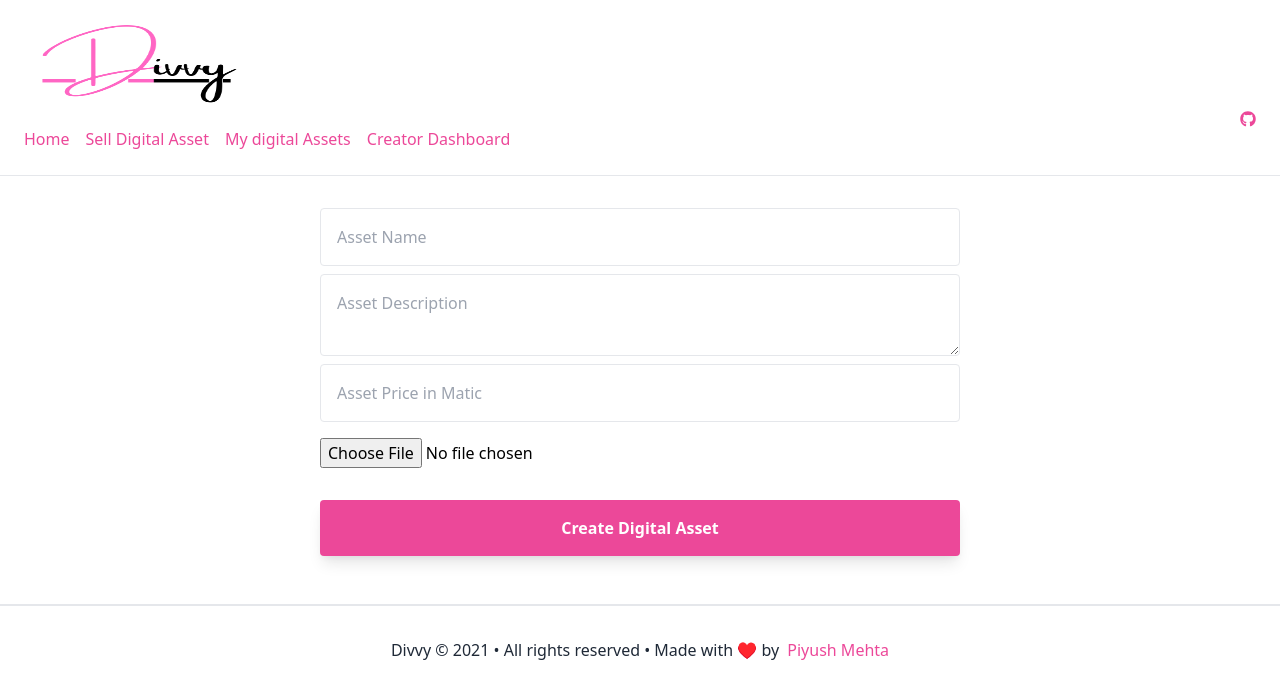
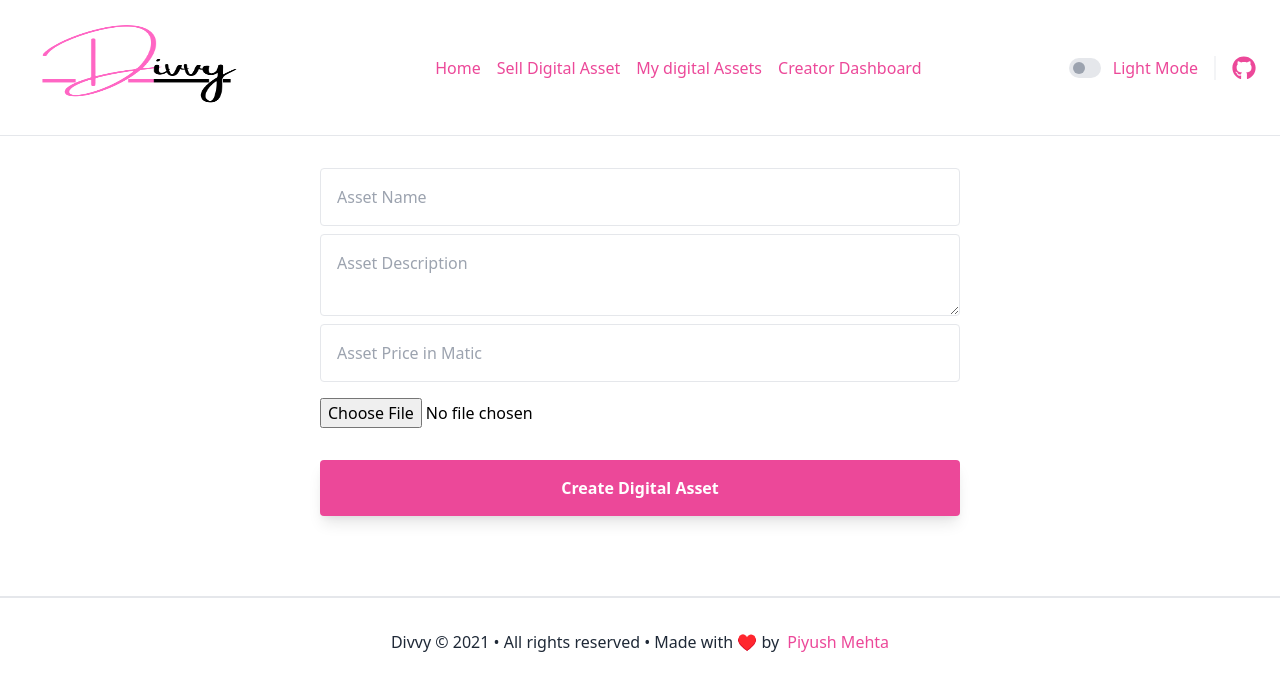
Before and after one commit to piyush97/divvy, a Next.js app: page /create-item in a window 1280 px wide. Shown: the top 698 px of the page. Built offline with nearby package versions, Linux system fonts and the light colour scheme; what ipfs-http-client would draw is missing.

Commit message:
main: Add color switches for dark mode for all pages and components

```diff
--- a/components/Footer.js
+++ b/components/Footer.js
@@ -1,13 +1,15 @@
-import React from "react";
+import React, { useContext } from "react";
+import { ThemeContext } from "../providers/ThemeProvider";
 
 const Footer = () => {
+  const { mode } = useContext(ThemeContext);
   return (
-    <footer>
+    <footer className={`py-8`}>
       <div className="flex justify-center border-t-2">
-        <p className="pt-8 text-gray-800">
+        <p className={`pt-8 ${mode === 'dark' ? 'text-gray-400' : 'text-gray-800'}`}>
           Divvy &copy; {new Date().getFullYear()} • All rights reserved •
         </p>
-        <div className="pt-8 pl-1 text-gray-800">
+        <div className={`pt-8 pl-1 ${mode === 'dark' ? 'text-gray-400' : 'text-gray-800'}`}>
           {"  "}
           Made with ♥️ by
           <a className="pl-1 text-pink-500" href="https://piyushmehta.com">
--- a/components/Navbar.js
+++ b/components/Navbar.js
@@ -1,33 +1,40 @@
 import Head from "next/head";
 import Image from "next/image";
-import React from "react";
+import React, { useContext } from "react";
 import { FaGithub } from "react-icons/fa";
+import { ThemeContext } from "../providers/ThemeProvider";
 import logo from "../public/Divvy.png";
 import Menu from "./Menu";
+import Switcher from "./Switcher";
 /**
  * Navbar component
  *
  * @return {*}
  */
 const Navbar = () => {
+  const { mode, toggleMode } = useContext(ThemeContext);
   return (
     <>
       <Head>
         <title>Divvy • Decentralized NFT Marketplace by Piyush97</title>
       </Head>
-      <nav className="sticky p-6 border-b">
+      <nav className="sticky p-6 border-b flex justify-between items-center">
         <p className="text-4xl font-bold">
           <Image src={logo} height="80px" width="280px" alt="Divvy logo" />
         </p>
-        <a
-          href="https://github.com/piyush97/divvy"
-          className="float-right h-8 text-pink-500"
-        >
-          {" "}
-          <FaGithub />
-        </a>
-        <div className="flex mt-4">
+
+        <div className="flex">
           <Menu />
+        </div>
+        <div className="flex items-center">
+          <Switcher id='dark_mode' value={mode === 'dark'} toggle={toggleMode} onLabel="Dark Mode" offLabel="Light Mode" />
+          <a
+            href="https://github.com/piyush97/divvy"
+            className="ml-4 border-l-2 border-gray-100 text-pink-500"
+          >
+            {" "}
+            <FaGithub className="ml-4" size={24} />
+          </a>
         </div>
       </nav>
     </>
--- a/pages/create-item.js
+++ b/pages/create-item.js
@@ -1,11 +1,12 @@
 import { ethers } from "ethers";
 import { create as ipfsHttpClient } from "ipfs-http-client";
 import { useRouter } from "next/router";
-import { useState } from "react";
+import { useContext, useState } from "react";
 import Web3Modal from "web3modal";
 import Market from "../artifacts/contracts/Market.sol/NFTMarket.json";
 import NFT from "../artifacts/contracts/NFT.sol/NFT.json";
 import { nftaddress, nftmarketaddress } from "../config";
+import { ThemeContext } from "../providers/ThemeProvider";
 import { INFRURA_BASE_URL } from "../utils/constants/urls";
 
 const client = ipfsHttpClient(`${INFRURA_BASE_URL}:5001/api/v0`);
@@ -18,6 +19,7 @@ const CreateItem = () => {
     description: "",
   });
   const router = useRouter();
+  const { mode } = useContext(ThemeContext);
 
   async function onChange(e) {
     const file = e.target.files[0];
@@ -79,7 +81,7 @@ const CreateItem = () => {
   }
 
   return (
-    <div className="flex justify-center">
+    <div className={`flex justify-center`}>
       <div className="flex flex-col w-1/2 pb-12">
         <input
           placeholder="Asset Name"
@@ -102,7 +104,7 @@ const CreateItem = () => {
             updateFormInput({ ...formInput, price: e.target.value })
           }
         />
-        <input type="file" name="Asset" className="my-4" onChange={onChange} />
+        <input type="file" name="Asset" className={`my-4 ${mode === 'dark' ? 'text-gray-400' : ''}`} onChange={onChange} />
         {fileUrl && <img className="mt-4 rounded" width="350" src={fileUrl} />}
         <button
           onClick={createMarket}
--- a/pages/dashboard.js
+++ b/pages/dashboard.js
@@ -1,10 +1,11 @@
 import axios from "axios";
 import { ethers } from "ethers";
-import { useEffect, useState } from "react";
+import { useContext, useEffect, useState } from "react";
 import Web3Modal from "web3modal";
 import Market from "../artifacts/contracts/Market.sol/NFTMarket.json";
 import NFT from "../artifacts/contracts/NFT.sol/NFT.json";
 import { nftaddress, nftmarketaddress } from "../config";
+import { ThemeContext } from "../providers/ThemeProvider";
 
 const CreatorDashboard = () => {
   const [nfts, setNfts] = useState([]);
@@ -13,6 +14,8 @@ const CreatorDashboard = () => {
   useEffect(() => {
     loadNFTs();
   }, []);
+  const { mode } = useContext(ThemeContext);
+
   async function loadNFTs() {
     const web3Modal = new Web3Modal({
       network: "mainnet",
@@ -57,7 +60,7 @@ const CreatorDashboard = () => {
   return (
     <div>
       <div className="p-4">
-        <h2 className="py-2 text-2xl">Items Created</h2>
+        <h2 className={`py-2 text-2xl ${mode === 'dark' ? 'text-white' : ''}`}>Items Created</h2>
         <div className="grid grid-cols-1 gap-4 pt-4 sm:grid-cols-2 lg:grid-cols-4">
           {nfts.map((nft, i) => (
             <div key={i} className="overflow-hidden border shadow rounded-xl">
--- a/pages/index.js
+++ b/pages/index.js
@@ -1,11 +1,12 @@
 import axios from "axios";
 import { ethers } from "ethers";
-import { useEffect, useState } from "react";
+import { useContext, useEffect, useState } from "react";
 import Loader from "react-loader-spinner";
 import Web3Modal from "web3modal";
 import Market from "../artifacts/contracts/Market.sol/NFTMarket.json";
 import NFT from "../artifacts/contracts/NFT.sol/NFT.json";
 import { nftaddress, nftmarketaddress } from "../config";
+import { ThemeContext } from "../providers/ThemeProvider";
 
 /**
  * @function Index - The main page of the application
@@ -21,6 +22,7 @@ const Home = () => {
   useEffect(() => {
     loadNFTs();
   }, []);
+  const { mode } = useContext(ThemeContext);
 
   async function loadNFTs() {
     const provider = new ethers.providers.JsonRpcProvider();
@@ -72,8 +74,8 @@ const Home = () => {
   }
   if (loadingState === "loaded" && !nfts.length)
     return (
-      <h1 className="min-h-screen px-20 py-10 text-3xl flex-center">
-        <center className="top-1/2 flex-center">
+      <h1 className={`min-h-screen px-20 py-10 text-3xl flex-center`}>
+        <center className={`top-1/2 flex-center ${mode === 'dark' ? 'text-white' : ''}`}>
           No items in marketplace
           <Loader
             type="BallTriangle"
@@ -86,7 +88,7 @@ const Home = () => {
       </h1>
     );
   return (
-    <div className="flex justify-center ">
+    <div className={`flex justify-center`}>
       <div className="px-4" style={{ maxWidth: "1600px" }}>
         <div className="grid grid-cols-1 gap-4 pt-4 sm:grid-cols-2 lg:grid-cols-3">
           {nfts.map((nft, i) => (
```
